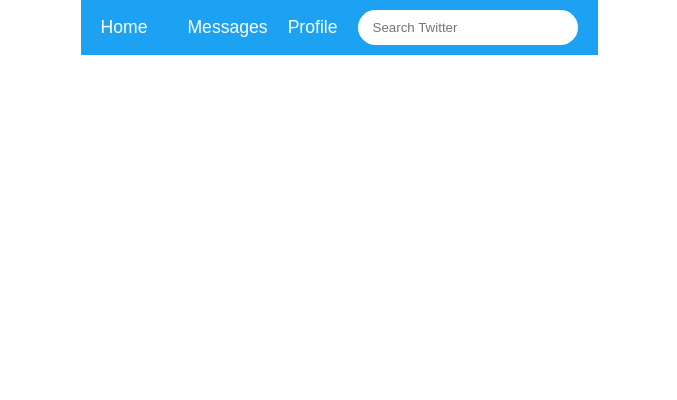
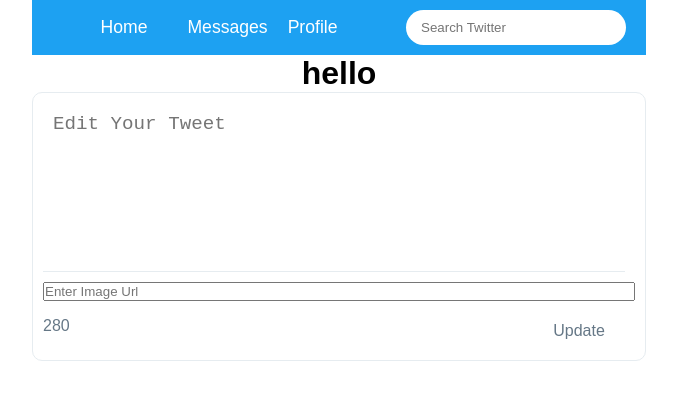
Before and after one commit to saagarbhujel/twitter-clone, a React (Vite) app: page /tweet/update/1 in a window 1280 px wide. Shown: the top 400 px of the page, without its empty margins (301-978 px from the left). Built offline with nearby package versions, Linux system fonts and the light colour scheme.

Commit message:
update added but still bug to find

```diff
--- a/src/Components/Footer.jsx
+++ b/src/Components/Footer.jsx
@@ -18,6 +18,8 @@ const Footer = () => {
       <button className="btn-retweet">Retweet</button>
       <button className="btn-like" onClick={toggle} >{count} Like</button>
       <button className="btn-share">Share</button>
+
+
     </div>
   );
 };
--- a/src/Components/Tweet.jsx
+++ b/src/Components/Tweet.jsx
@@ -3,20 +3,27 @@ import TweetBody from "./TweetBody";
 import Footer from "./Footer";
 import { Link } from "react-router-dom";
 import "./tweet.css"
+import Update from "./Update";
 
-const Tweet = (props) => {
+const Tweet = (props,{_id}) => {
   return (
     <div className="tweet">
-        <Link to={`/tweet/profile/${props.userId}`}>
-      <img src={props.avatar} alt={props.name} height={50} width={50} />
+      <Link to={`/tweet/profile/${props.userId}`}>
+        <img src={props.avatar} alt={props.name} height={50} width={50} />
       </Link>
 
       <div className="tweet-content">
         <Header name={props.name} userName={props.userName} />
         <TweetBody tweet={props.tweet} img={props.img} />
-        <Footer />
+        <Footer _id={_id} />
         <Link to={`/tweet/${props.id}`}>
           <p>see more</p>
+        </Link>
+      </div>
+      <div>
+
+        <Link to={`/tweet/update/${props.id}`}>
+          <p>Update</p>
         </Link>
       </div>
     </div>
--- /dev/null
+++ b/src/Components/Update.jsx
@@ -0,0 +1,86 @@
+import axios from 'axios';
+import React, { useState } from 'react'
+import { useParams } from 'react-router-dom';
+
+
+
+const Update = () => {
+  const [tweet, setTweet]=useState("")
+  const [imageUrl,setImageUrl]=useState("")
+
+ const { id } = useParams();
+
+  const update=async()=>{
+    console.log(id)
+  try {
+     const response = await axios.put(
+       `https://react-workshop-todo.fly.dev/posts/${id}`,
+       {
+         content: tweet,
+         image: imageUrl,
+       },
+       {
+         headers: {
+           apiKey: "645666987213f63d43086426",
+         },
+       }
+     );
+
+     setTweet("")
+     setImageUrl("")
+     console.log(response.data);
+  } catch (error) {
+    console.log(error)
+  }
+  }
+
+  const updateTweet=()=>{
+    console.log("clicked")
+    update()
+    }
+
+
+  return (
+    <>
+
+
+      <h1>hello</h1>
+      <div className="tweet-create">
+        <textarea
+          id="tweet-text"
+          cols="40"
+          rows="10"
+          placeholder="Edit Your Tweet"
+          required
+          value={tweet}
+          onChange={(e)=>setTweet(e.target.value)}
+          key={id}
+          style={{
+            height: 169,
+            width: 582,
+
+            marginRight: 10,
+          }}
+        ></textarea>
+
+        <input
+          type="text"
+          placeholder="Enter Image Url"
+          value={imageUrl}
+          onChange={(e)=>setImageUrl(e.target.value)}
+
+
+        />
+
+        <div className="tweet-controls">
+          <span id="char-count">280</span>
+          <button id="tweet-button" style={{marginTop:10}} onClick={updateTweet}>
+            Update
+          </button>
+        </div>
+      </div>
+    </>
+  );
+}
+
+export default Update
--- a/src/Shell.jsx
+++ b/src/Shell.jsx
@@ -4,6 +4,8 @@ import { BrowserRouter, Routes, Route } from "react-router-dom";
 import SIngleTweet from "./Home/SIngleTweet";
 import About from "./Home/About";
 import Profile from "./Components/Profile/Profile"
+import Update from "./Components/Update";
+
 
 const Shell = () => {
   return (
@@ -15,7 +17,9 @@ const Shell = () => {
           <Route path="/about" element={<About />}></Route>
           <Route path="/tweet/:id" element={<SIngleTweet />}></Route>
           <Route path="/tweet/profile/:id" element={<Profile/>}></Route>
+          <Route path="/tweet/update/:id" element={<Update/>}></Route>
         </Routes>
+
       </BrowserRouter>
     </>
   );
```
